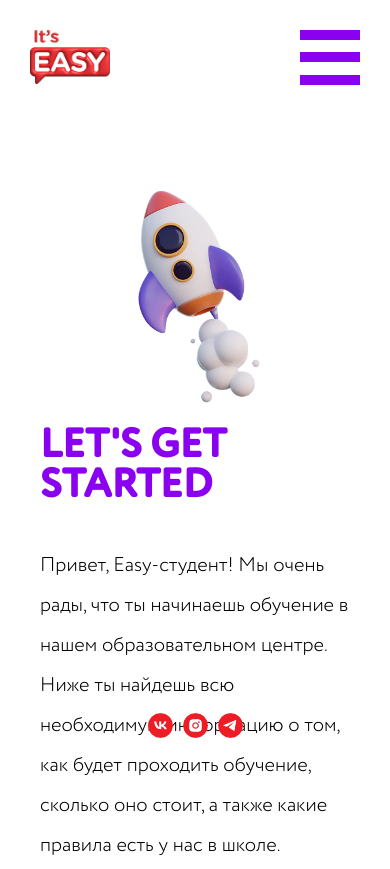
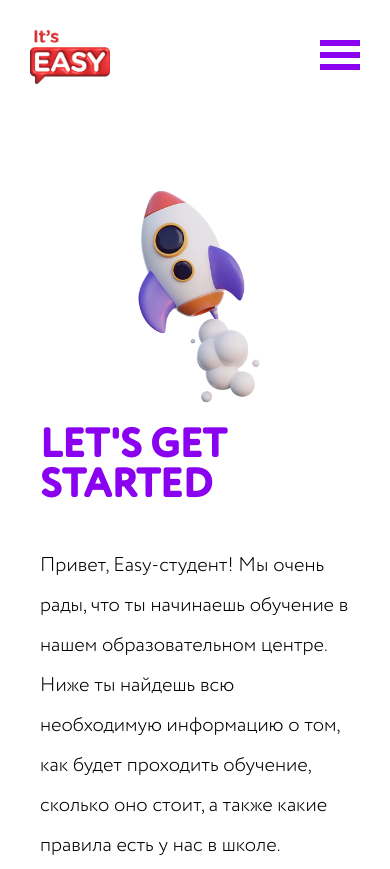
Before and after one commit to Leenay97/Easy-Start, a plain HTML site: page index.html in a window 390 px wide. Shown: the top 869 px of the page. Drawn offline with Linux system fonts and the light colour scheme.

Commit message:
ready ver 1

```diff
--- a/css/media.css
+++ b/css/media.css
@@ -55,11 +55,13 @@
         width: 100vw;
         left: -100vw;
         top: 0px;
-        padding-top: 120px;
         transition: all 0.3s;
         height: 100vh;
         background-color: white;
         z-index: 2;
+        display: flex;
+        justify-content: center;
+        flex-direction: column;
     }
     .header__menu {
         flex-direction: column;
@@ -79,11 +81,20 @@
         width: 100px;
     }
     .header__menu li {
-        font-size: 30px;
+        font-size: 3vh;
     }
     .header__contacts {
         position: fixed;
-        bottom: 100px;
+        bottom: 40px;
+        width: 320px;
+        right: 600px;
+        z-index: 3;
+        justify-content: center;
+        transition: all 0.3s;
+    }
+    .header__contacts img {
+        height: 40px;
+        width: 40px;
     }
 
     .main__lets-get-started {
@@ -210,6 +221,34 @@
         top: 30px;
         right: 30px;
     }
+    .header__burger_top {
+        height: 6px;
+        width: 40px;
+        top:10px;
+    }
+    .header__burger_mid {
+        height: 6px;
+        width: 40px;
+    }
+    .header__burger_bot {
+        height: 6px;
+        width: 40px;
+        bottom: 15px;
+    }
+
+    .burger-active .header__burger_top {
+        transform: translate(0px,   12px) rotate(45deg) ;
+        transition: all 0.3s;
+    }
+    .burger-active .header__burger_bot {
+        transform: translate(0px,   -12px) rotate(-45deg) ;
+        transition: all 0.3s;
+    }
+    .burger-active .header__burger_mid {
+        opacity: 0;
+        transition: all 0.3s;
+    }
+
     .attention {
         padding-left: 60px;
     }
@@ -245,3 +284,10 @@
         padding: 5px 0;
     }
 }
+
+.show {
+    transition: all 0.3s;
+    display: flex;
+    right: 50%;
+    transform: translateX(50%);
+}
--- a/index.html
+++ b/index.html
@@ -11,7 +11,7 @@
 </head>
 
 <body>
-    <header class="header">
+    <header class="header" id="header">
         <div class="header__logo"><a href="https://e-a-s-y.ru/"><img src="assets/logo.png" alt=""></a></div>
         <div class="header__menu-container">
             <ul class="header__menu">
--- a/js/script.js
+++ b/js/script.js
@@ -1,10 +1,37 @@
-document.addEventListener('DOMContentLoaded', ()=>{
+document.addEventListener('DOMContentLoaded', () => {
     let burger = document.querySelector('.header__burger');
     let midLine = document.querySelector('.header__burger_mid');
+    let logo = document.querySelector('.header__logo')
     let menu = document.querySelector('.header__menu-container');
-    burger.addEventListener('click', (e)=>{
+    let contacts = document.querySelector('.header__contacts');
+    burger.addEventListener('click', (e) => {
         burger.classList.toggle('burger-active');
         menu.classList.toggle('menu-active');
         document.body.classList.toggle('noscroll');
+        contacts.classList.toggle('show');
     })
+
+    let menuPoint = document.querySelectorAll('.header__menu-point');
+    menuPoint.forEach((item) => {
+        item.addEventListener('click', () => {
+            burger.classList.remove('burger-active');
+            menu.classList.remove('menu-active');
+            document.body.classList.remove('noscroll');
+            contacts.classList.remove('show');
+        })
+    })
+
+    var lastScrollTop;
+    window.addEventListener('scroll', function () {
+        var scrollTop = window.pageYOffset || document.documentElement.scrollTop;
+        if (scrollTop > lastScrollTop) {
+            logo.style.top = '-80px';
+            burger.style.top = '-80px';
+        }
+        else {
+            logo.style.top = '30px';
+            burger.style.top = '30px';
+        }
+        lastScrollTop = scrollTop;
+    });
 })
```
Also changed, not shown: css/style.css (line endings or trailing spaces).
